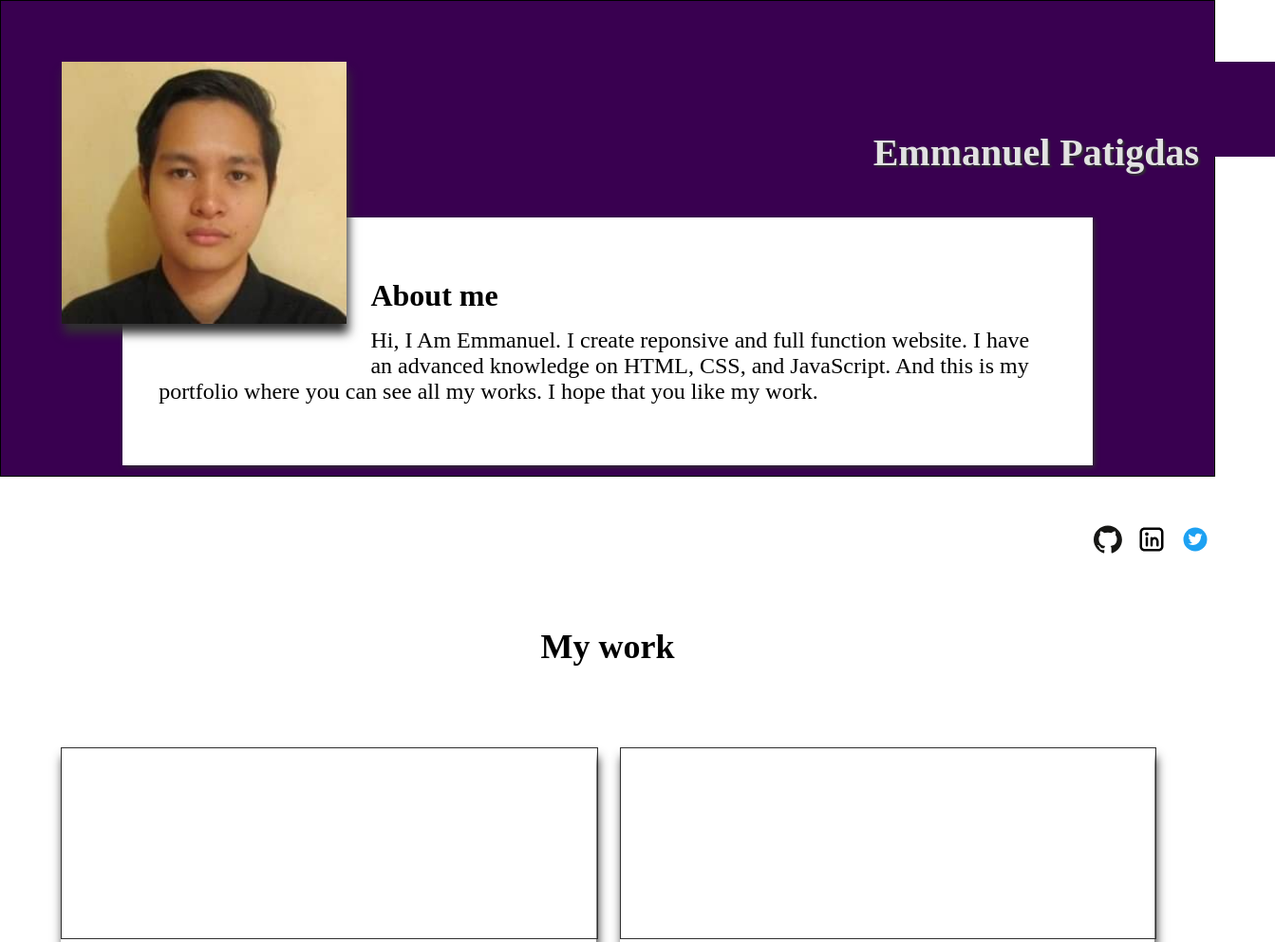
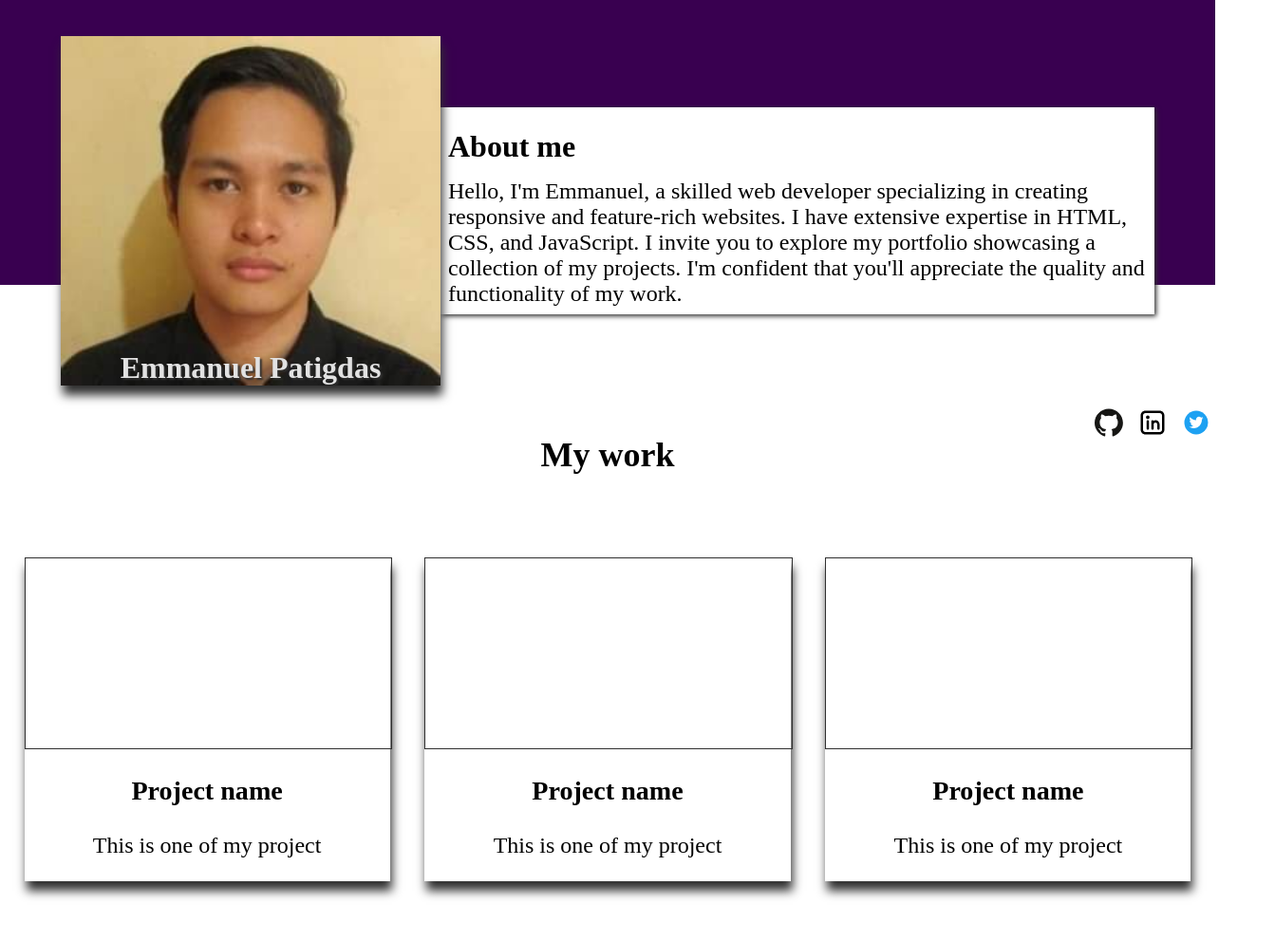
Before and after one commit to Emmanlaw/MyPortfolio, a plain HTML site: page index.html in a window 1280 px wide. Shown: the top 992 px of the page at 95% size, 1343 px wide, since content can reach past the window. Drawn offline with Linux system fonts and the light colour scheme.

Commit message:
added the skeletal structure

```diff
--- a/index.html
+++ b/index.html
@@ -9,21 +9,30 @@
 </head>
 <body>
     <header>
+        <div class="header">
             <div class="img">
                 <img class="img__eman" src="pic/eman.jpg" alt="picture of eman">
                 <h1 class="img__name">Emmanuel Patigdas</h1>
             </div>
-
-        <p><span class="header__span">About me</span> Hi, I Am Emmanuel. I create reponsive and full function website.
-            I have an advanced knowledge on HTML, CSS, and JavaScript. And
-            this is my portfolio where you can see all my works. I hope that
-            you like my work.
+            <div class="img__p">
+                <p><span class="header__span">About me</span>
+                    Hello, I'm Emmanuel, a skilled web developer
+                    specializing in creating responsive and
+                    feature-rich websites. I have extensive expertise
+                    in HTML, CSS, and JavaScript. I invite you to
+                    explore my portfolio showcasing a collection of
+                    my projects. I'm confident that you'll appreciate
+                    the quality and functionality of my work.
                 </p>
+            </div>
+        </div>
+        <div class="links">
             <ul>
                 <li><a href="https://github.com/Emmanlaw" target="_blank"><img src="pic/github.svg"></a></li>
                 <li><a href="https://www.linkedin.com/in/emmanuel-patigdas-118980278/" target="_blank"><img src="pic/linkedin.svg"></a></li>
                 <li><a href="https://twitter.com/EmmanuelPatigd1" target="_blank"><img src="pic/twitter.svg"></a></li>
             </ul>
+        </div>
     </header>
 
     <main>
--- a/portfolio.css
+++ b/portfolio.css
@@ -2,6 +2,7 @@
     --white: rgb(226, 226, 226);
     --black: rgb(48, 48, 48);
 }
+
 body {
     margin: 0;
     padding: 0;
@@ -9,13 +10,60 @@ body {
     width: 100%;
 }
 
-header{
-    margin: 0 auto;
+footer {
+    background-color: rgb(16, 54, 110);
+    color: whitesmoke;
+}
+footer h2 {
     text-align: center;
+    padding-top: 30px;
+}
+footer p, address {
+    margin-left: 5%;
+}
+
+.project {
+    margin: 30px 0;
+    box-shadow: 2px 10px 10px var(--black);
+    text-align: center;
+}
+.project__card {
+    border: 1px solid var(--black);
+    width: 100%;
+    height: 200px;
+}
+
+ul {
+    list-style: none;
+    text-align:end;
+    background-color: white;
+}
+li {
+    display: inline-block;
+    margin: 0 5px;
+}
+li img {
+    width: 30px;
+}
+.header__span {
+    display: block;
+    font-size: xx-large;
+    font-weight: bold;
+    margin: 15px 0;
+}
+.img__p p {
+    background-color: rgb(255, 255, 255);
+}
+
+
+@media (max-width:600px) {
+    .header{
+        background-color: rgb(57, 0, 80);
+        text-align: center;
+        padding-top: 20px;
     }
     .img {
         position: relative;
-    background-color: rgb(57, 0, 80);
     }
     .img img {
         width: 70%;
@@ -30,117 +78,141 @@ header{
         color: var(--white);
         text-shadow: 2px 2px 2px var(--black);
         font-size: 2rem;
-    width: auto;
-}
-ul {
-    list-style: none;
-    text-align:end;
-}
-li {
-    display: inline-block;
-    margin: 0 5px;
-}
-li img {
-    width: 30px;
-}
-.header__span {
-    display: block;
-    font-size: xx-large;
-    font-weight: bold;
-}
-header p {
-    background-color: rgb(255, 255, 255);
+
     }
 
-
     main {
-    display: flex;
         justify-content: center;
         flex-direction: column;
         align-items: center;
-    width: 90%;
+        width: 80%;
         margin: 0 auto;
         gap: 25px;
+    }
 
 }
-.project {
-    margin: 30px 0;
-    box-shadow: 2px 10px 10px var(--black);
-    text-align: center;
-}
-.project__card {
-    border: 1px solid var(--black);
-    width: 100%;
-    height: 200px;
-
-}
-
-footer {
-    background-color: rgb(16, 54, 110);
-    color: whitesmoke;
-}
-footer h2 {
-    text-align: center;
-    padding-top: 30px;
-}
-footer p, address {
-    margin-left: 5%;
-}
-
 
 
 @media (min-width: 600px) {
     body {
-        margin: 0;
-        padding: 0;
-        width: 100%;
         overflow-x: hidden;
-
     }
-    header {
-        text-align: left;
-        border: 1px solid black;
+    .header {
+        padding-top: 20px;
         background-color: rgb(57, 0, 80);
-        height: 500px;
     }
     .img {
-        margin: 5% 5%;
-        width: 100%;
-        height: 100px;
-        display: block;
-
+        margin: 0 3% 0 3%;
+        position: relative;
     }
-    header .img__eman {
-        width: 300px;
+    .img img {
+        width: auto;
+        position: relative;
         float: left;
-        margin-right: 2%;
-        margin-bottom: 3%;
+        margin:0 10px 10px 10px;
+        box-shadow: 2px 10px 10px var(--black);
     }
     .img h1 {
-        margin: 5% 5%;
-        font-size: 2.5rem;
-        top: 8px;
-        right: 16px;
-        text-align: right;
-        float: right;
+        font-size: 2rem;
+        margin: 0;
+        color: var(--white);
     }
-    header p {
+    .img__p p {
+        box-shadow: 2px 2px 5px var(--black);
         background-color: rgb(255, 255, 255);
-        box-shadow: 2px 2px 5px var(--black);
-        margin: 5% 10%;
-        padding: 5% 5% 5% 3%;
+        padding:10px;
     }
-    .header__span {
-        margin-bottom: 15px;
+    .img__p{
+        margin: 0 5% 5% 8%;
+    }
+
+    header ul {
+        grid-area: 2/1/3/3;
     }
 
     main {
-        margin-top: 10%;
+        margin-top: 20%;
         display: grid;
         grid-template-columns: 1fr 1fr;
+        gap: 3%;
+        margin: 0 2%;
     }
     .main__mywork {
         grid-column: 1/3;
         text-align: center;
     }
 }
+
+
+
+@media (min-width: 980px) {
+    header {
+        display: grid;
+        grid-template-rows: 1fr;
+        margin: 0;
+        height: 300px;
+        background-color: rgb(57, 0, 80);
+    }
+    .header {
+        all:revert;
+    }
+    .img {
+        position: relative;
+        min-width: 400px;
+        margin: 0;
+    }
+    .img img {
+        min-width: inherit;
+        position: relative;
+        margin: 0;
+
+    }
+    .img h1{
+        position: absolute;
+        top:auto;
+        left: 0;
+        right: 0;
+        bottom: 0;
+        text-align: center;
+        color: var(--white);
+        text-shadow: 2px 2px 2px var(--black);
+        font-size: 2rem;
+        width: auto;
+
+    }
+    .img__p p {
+        box-shadow: 2px 2px 5px var(--black);
+        background-color: rgb(255, 255, 255);
+        padding: 0;
+        padding: 8px;
+
+    }
+    .img__p{
+        margin: 0;
+    }
+    .header {
+        display: flex;
+        margin: 3% 5% 0 5%;
+        flex: 1;
+        justify-content: center;
+        align-items: center;
+    }
+
+    header ul {
+        grid-area: 2/1/3/3;
+    }
+
+
+    main {
+        margin-top: 10%;
+        display: grid;
+        grid-template-columns: 1fr 1fr 1fr;
+        margin-left: 2%;
+        margin-right: 2%;
+        gap: 3%
+    }
+    .main__mywork {
+        grid-column: 1/4;
+        text-align: center;
+    }
+}
```
Lines whose indentation alone changed are shown as unchanged.
